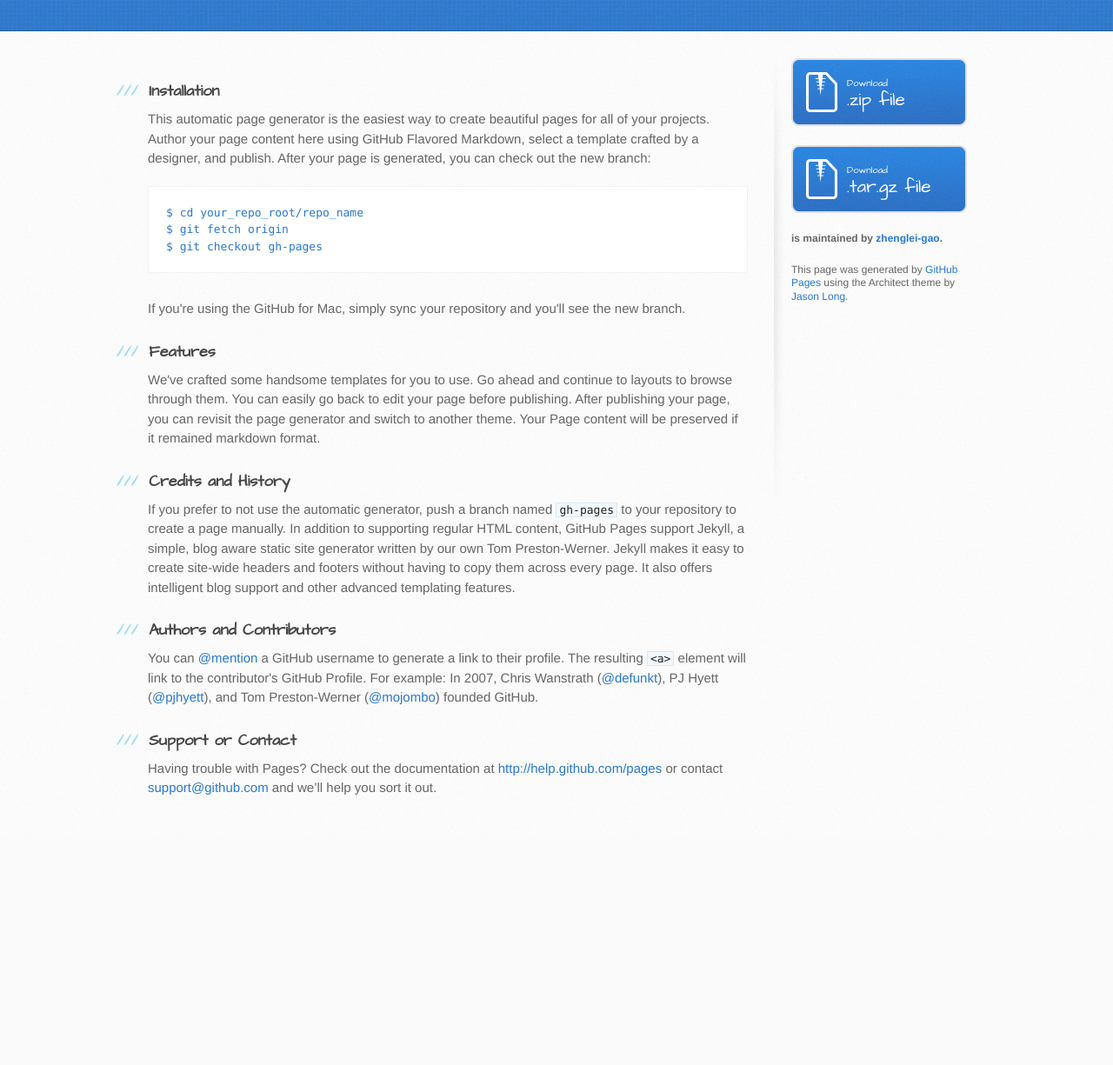
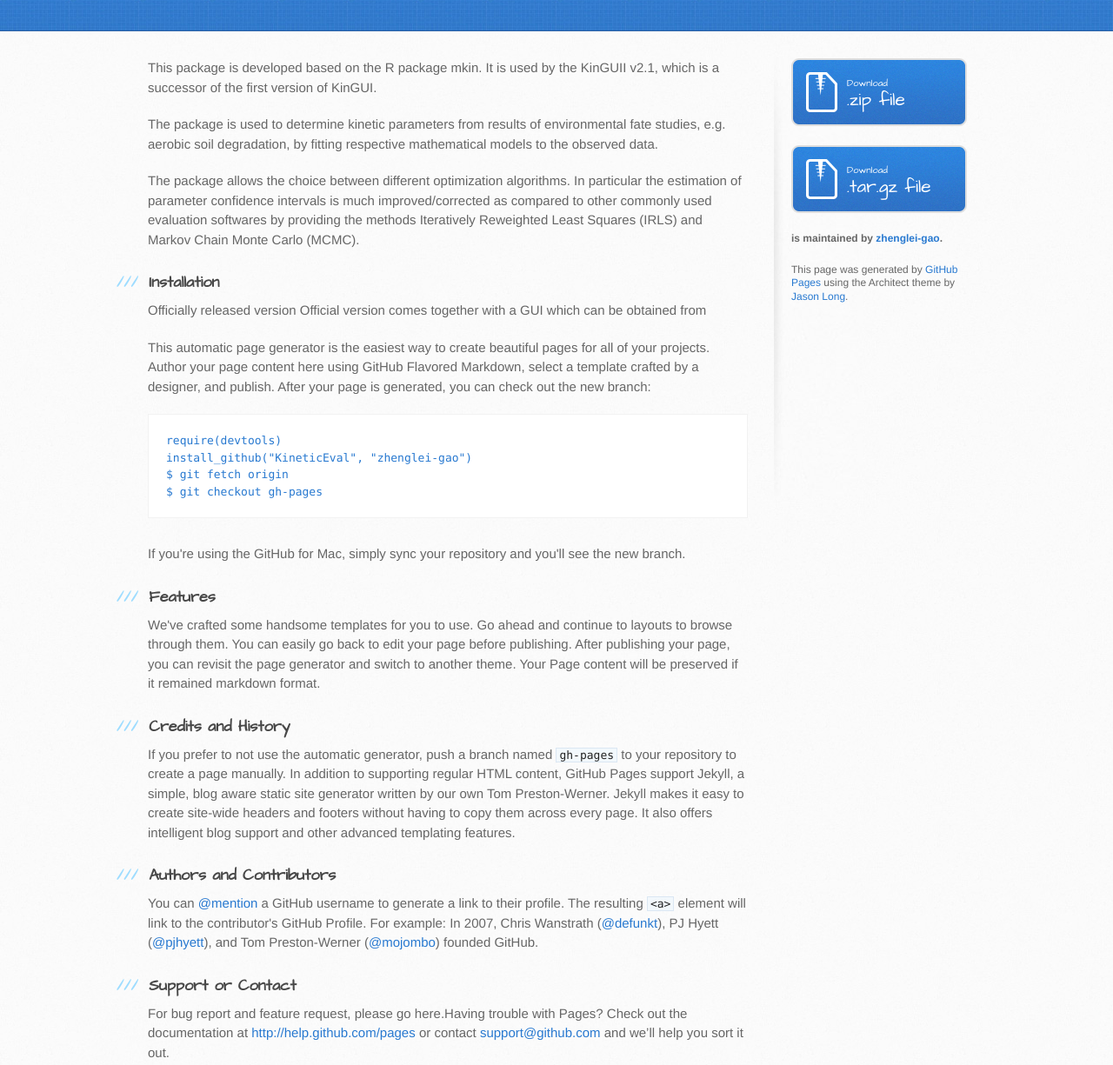
Before and after one commit to zhenglei-gao/KineticEval, a plain HTML site: page index.html in a window 1280 px wide. Shown: the part 165-1390 px from the top of the page at 87% size. Before the commit the page ends 1125 px from the top, so only its background shows below. Drawn offline with Linux system fonts and the light colour scheme.

Commit message:
Update index.html

```diff
--- a/index.html
+++ b/index.html
@@ -28,12 +28,22 @@
     <div id="content-wrapper">
       <div class="inner clearfix">
         <section id="main-content">
-          <h3>
+
+        <p>This package is developed based on the R package mkin. It is used by the KinGUII v2.1, which is a successor of the first version of KinGUI. </p>
+        <p>The package is used to determine kinetic parameters from results of environmental fate studies, e.g. aerobic soil degradation, by fitting respective mathematical models to the observed data.</p>
+        <p>The package allows the choice between different optimization algorithms. In particular the estimation of parameter confidence intervals is much improved/corrected as compared to other commonly used evaluation softwares by providing the methods Iteratively Reweighted Least Squares (IRLS) and Markov Chain Monte Carlo (MCMC).
+        </p>
+        <h3>
 <a name="Installation" class="anchor" href="#Installation"><span class="octicon octicon-link"></span></a>Installation</h3>
+
+<p> Officially released version
+Official version comes together with a GUI which can be obtained from
+</p>
 
 <p>This automatic page generator is the easiest way to create beautiful pages for all of your projects. Author your page content here using GitHub Flavored Markdown, select a template crafted by a designer, and publish. After your page is generated, you can check out the new branch:</p>
 
-<pre><code>$ cd your_repo_root/repo_name
+<pre><code>require(devtools)
+install_github("KineticEval", "zhenglei-gao")
 $ git fetch origin
 $ git checkout gh-pages
 </code></pre>
@@ -58,7 +68,7 @@ $ git checkout gh-pages
 <h3>
 <a name="support-or-contact" class="anchor" href="#support-or-contact"><span class="octicon octicon-link"></span></a>Support or Contact</h3>
 
-<p>Having trouble with Pages? Check out the documentation at <a href="http://help.github.com/pages">http://help.github.com/pages</a> or contact <a href="mailto:support@github.com">support@github.com</a> and we’ll help you sort it out.</p>
+<p>For bug report and feature request, please go here.Having trouble with Pages? Check out the documentation at <a href="http://help.github.com/pages">http://help.github.com/pages</a> or contact <a href="mailto:support@github.com">support@github.com</a> and we’ll help you sort it out.</p>
         </section>
 
         <aside id="sidebar">
```
